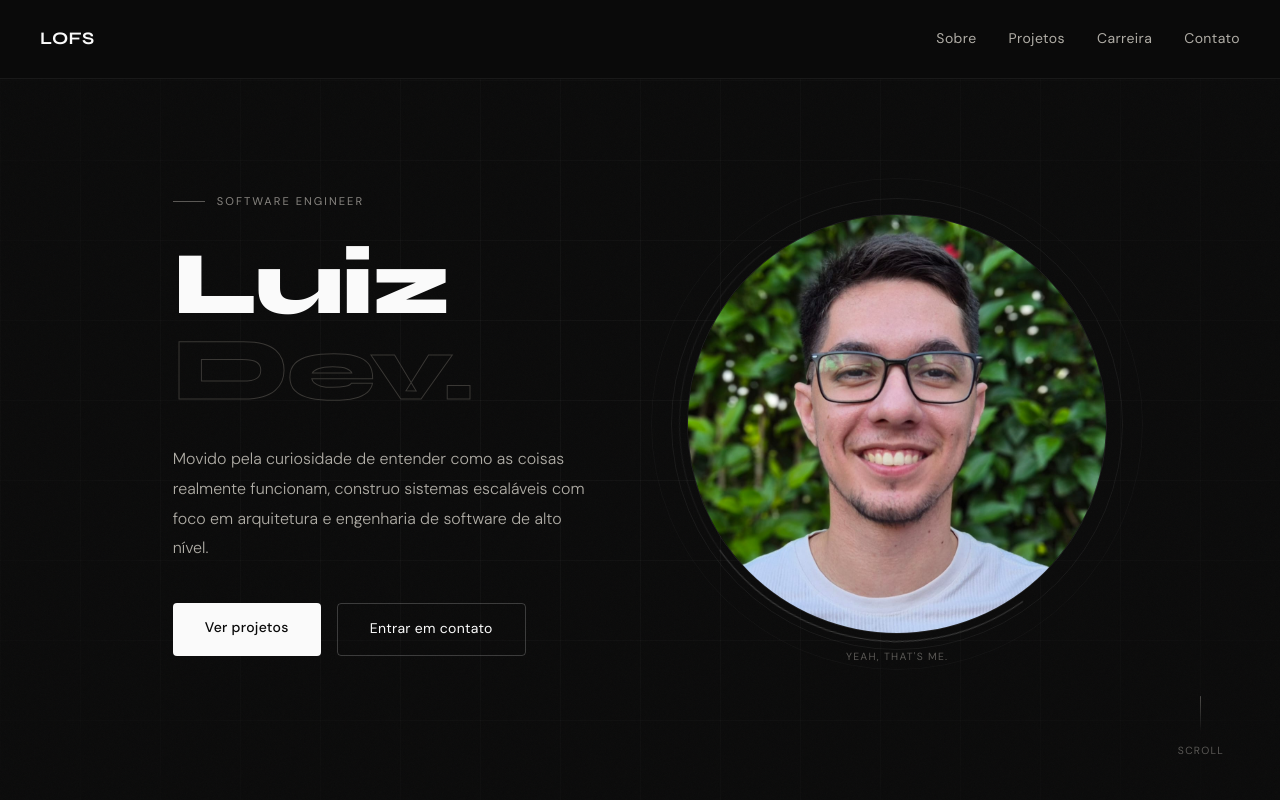
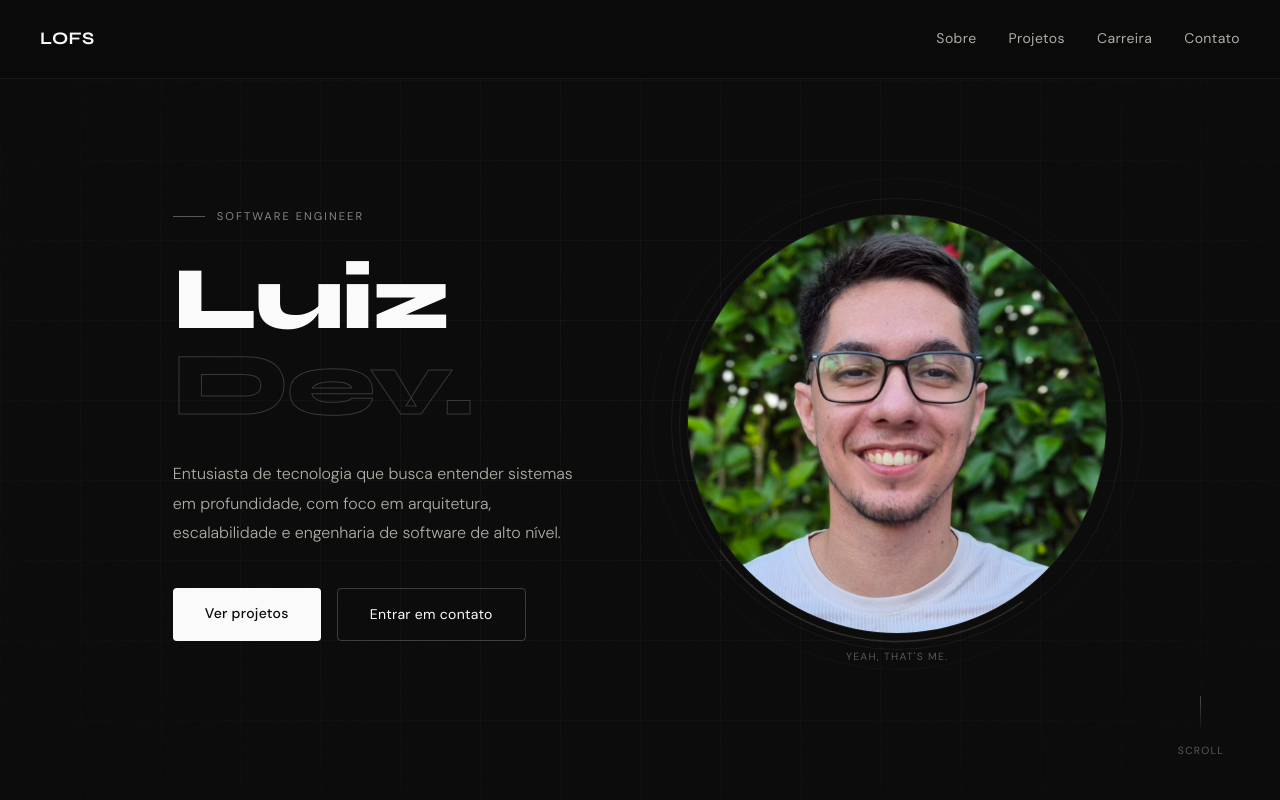
Before and after one commit to tavinhoo/luizotavio.dev, a React (Create React App) app: page / in a window 1280 px wide. Shown: the top 800 px of the page. Built offline with nearby package versions, Linux system fonts and the light colour scheme; the HTML template or start-up script is replaced by a standard one.

Commit message:
feat: update personal description to better reflect current focus on technology and software architecture

```diff
--- a/src/data/portfolio.js
+++ b/src/data/portfolio.js
@@ -3,7 +3,7 @@ export const personal = {
   initials: "LOFS",
   role: "Software Engineer",
   description:
-    "Movido pela curiosidade de entender como as coisas realmente funcionam, construo sistemas escaláveis com foco em arquitetura e engenharia de software de alto nível.",
+    "Entusiasta de tecnologia que busca entender sistemas em profundidade, com foco em arquitetura, escalabilidade e engenharia de software de alto nível.",
   email: "luizotaviomtbs@gmail.com",
   github: "https://github.com/tavinhoo",
   linkedin: "https://www.linkedin.com/in/se-luizotaviofs/",
```
